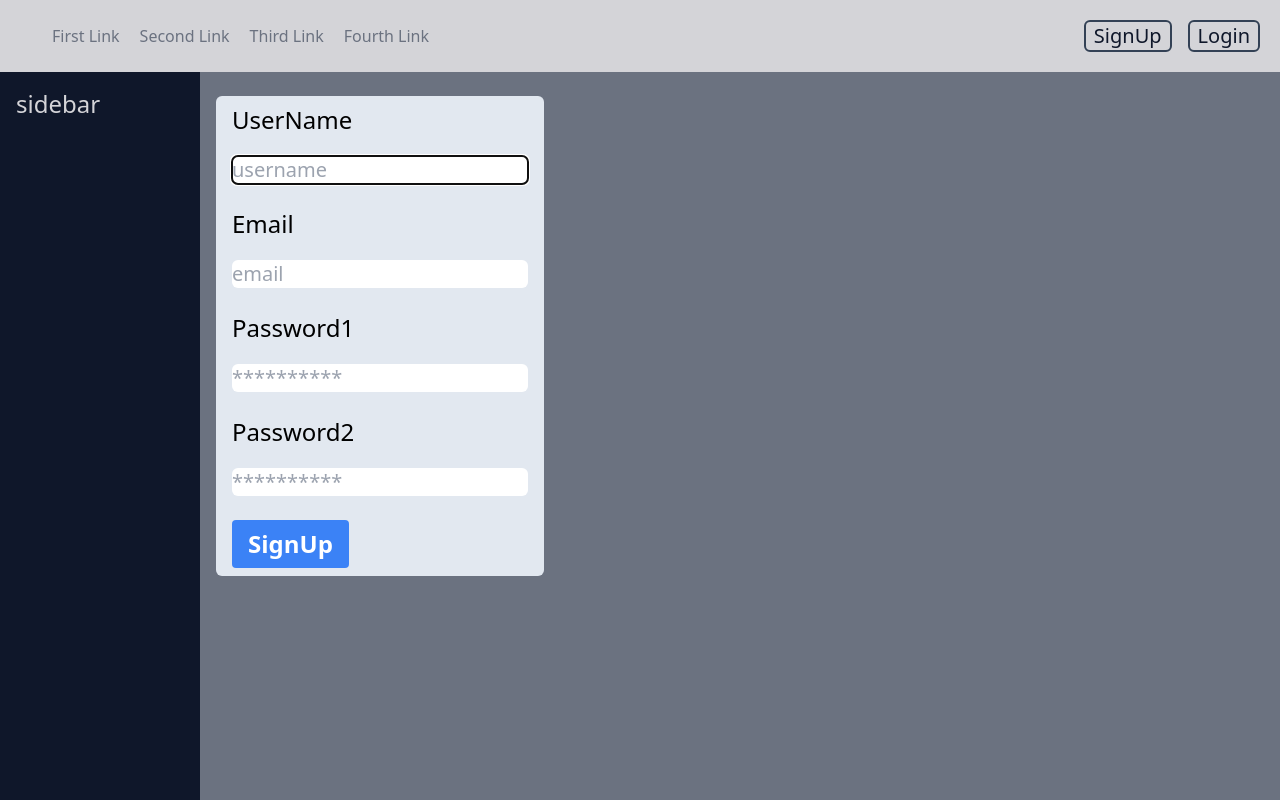
After one commit to Lootmann/django-memo, a Django app: page /accounts/signup/ in a window 1280 px wide. The commit adds this page. Run offline with Django 4.2, Linux system fonts and the light colour scheme; some libraries are stand-ins or nearby versions.

Commit message:
accounts: login, signup templates, and test it

```diff
--- a/config/urls.py
+++ b/config/urls.py
@@ -3,6 +3,8 @@ from django.urls import path, include
 
 urlpatterns = [
     path("admin/", admin.site.urls),
+    path("accounts/", include("django.contrib.auth.urls")),
+    path("accounts/", include("accounts.urls")),
     path("__reload__/", include("django_browser_reload.urls")),
     path("", include("pages.urls")),
 ]
--- a/templates/header.html
+++ b/templates/header.html
@@ -7,8 +7,28 @@
       <a class="mr-5 hover:text-slate-900" href="#">Fourth Link</a>
     </nav>
 
-    <button class="inline-flex items-center bg-gray-100 border-0 py-1 px-3 focus:outline-none hover:bg-gray-200 rounded text-base mt-4 md:mt-0">
-      Button
-    </button>
+    <div class="flex gap-x-4">
+      {% if user.is_authenticated %}
+        <a href="#"
+           class="text-xl text-slate-900 border-solid border-2 border-slate-700 rounded-md px-2">
+          {{ user.username }}
+        </a>
+
+        <a href="{% url 'logout' %}"
+           class="text-xl text-slate-900 hover:text-slate-200 hover:bg-slate-700 border-solid border-2 border-slate-700 rounded-md px-2">
+          Logout
+        </a>
+      {% else %}
+        <a href="{% url 'accounts:signup' %}"
+           class="text-xl text-slate-900 hover:text-slate-200 hover:bg-slate-700 border-solid border-2 border-slate-700 rounded-md px-2">
+          SignUp
+        </a>
+
+        <a href="{% url 'login' %}"
+           class="text-xl text-slate-900 hover:text-slate-200 hover:bg-slate-700 border-solid border-2 border-slate-700 rounded-md px-2">
+          Login
+        </a>
+      {% endif %}
+    </div>
   </div>
 </header>
--- /dev/null
+++ b/templates/registration/signup.html
@@ -0,0 +1,44 @@
+{% extends 'base.html' %}
+
+{% load static %}
+{% load widget_tweaks %}
+
+{% block title %}
+  SignUp
+{% endblock %}
+
+{% block content %}
+  <div class="p-4 flex flex-col gap-2">
+    <form action="" method="post" class="my-2 py-2 px-4 flex flex-col text-2xl bg-slate-200 rounded-md">
+      {% csrf_token %}
+
+      <div class="mb-6">
+        <label for="username" class="block mb-4">UserName</label>
+        {% render_field form.username class="rounded-md text-xl" placeholder="username" %}
+      </div>
+
+      <div class="mb-6">
+        <label for="username" class="block mb-4">Email</label>
+        {% render_field form.email class="rounded-md text-xl" placeholder="email" %}
+      </div>
+
+
+      <div class="mb-6">
+        <label for="password" class="block mb-4">Password1</label>
+        {% render_field form.password1 class="rounded-md text-xl" placeholder="**********" %}
+      </div>
+
+      <div class="mb-6">
+        <label for="password" class="block mb-4">Password2</label>
+        {% render_field form.password2 class="rounded-md text-xl" placeholder="**********" %}
+      </div>
+
+      <div class="flex items-center justify-between">
+        <button class="bg-blue-500 hover:bg-blue-700 text-white font-bold py-2 px-4 rounded focus:outline-none focus:shadow-outline"
+                type="submit">
+          SignUp
+        </button>
+      </div>
+    </form>
+  </div>
+{% endblock %}
```
Also changed, not shown: config/settings.py (+7 -0 lines), templates/registration/login.html (added, +33 -0 lines), tests/accounts/test_views.py (added, +48 -0 lines), tests/__init__.py (added), tests/accounts/__init__.py (added).
